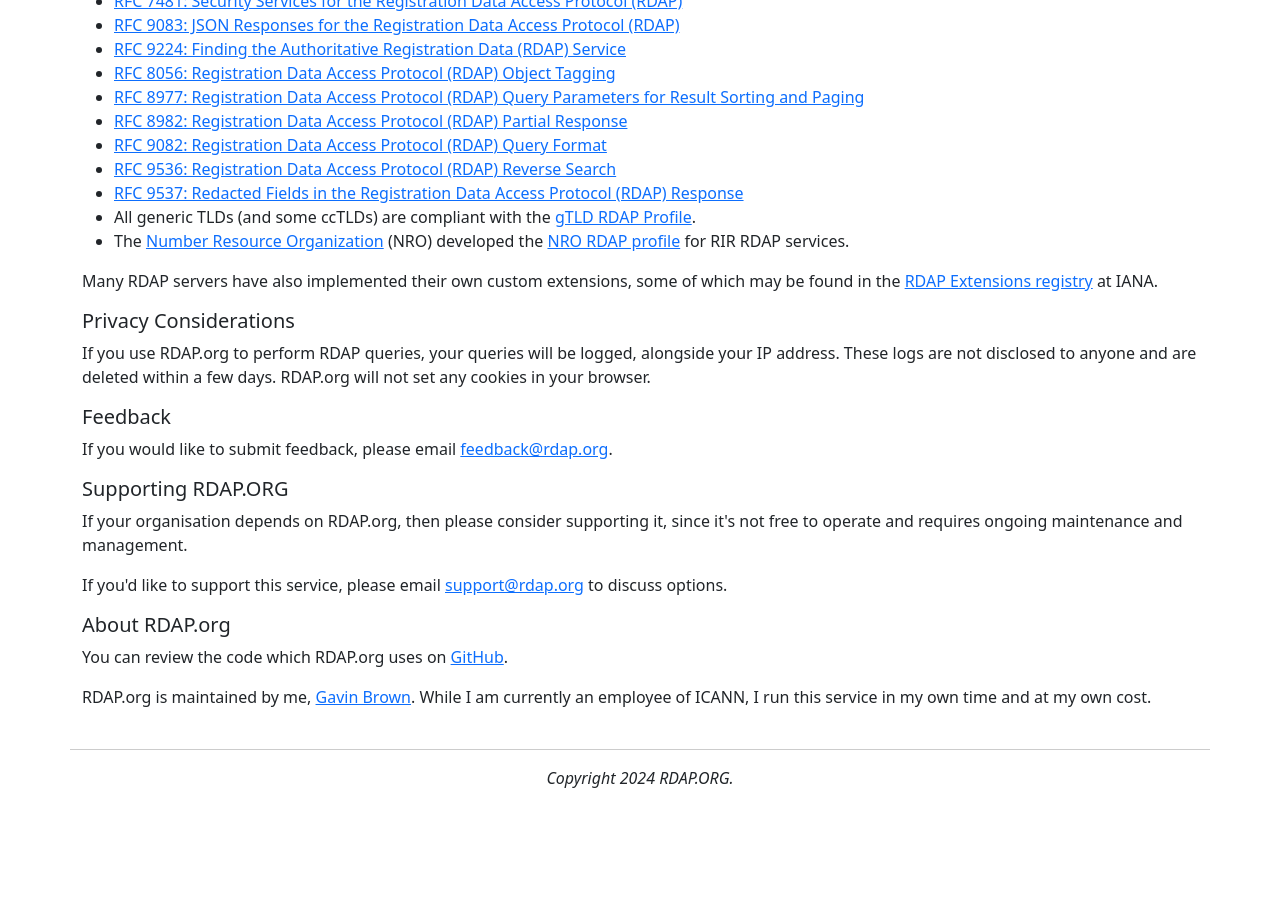
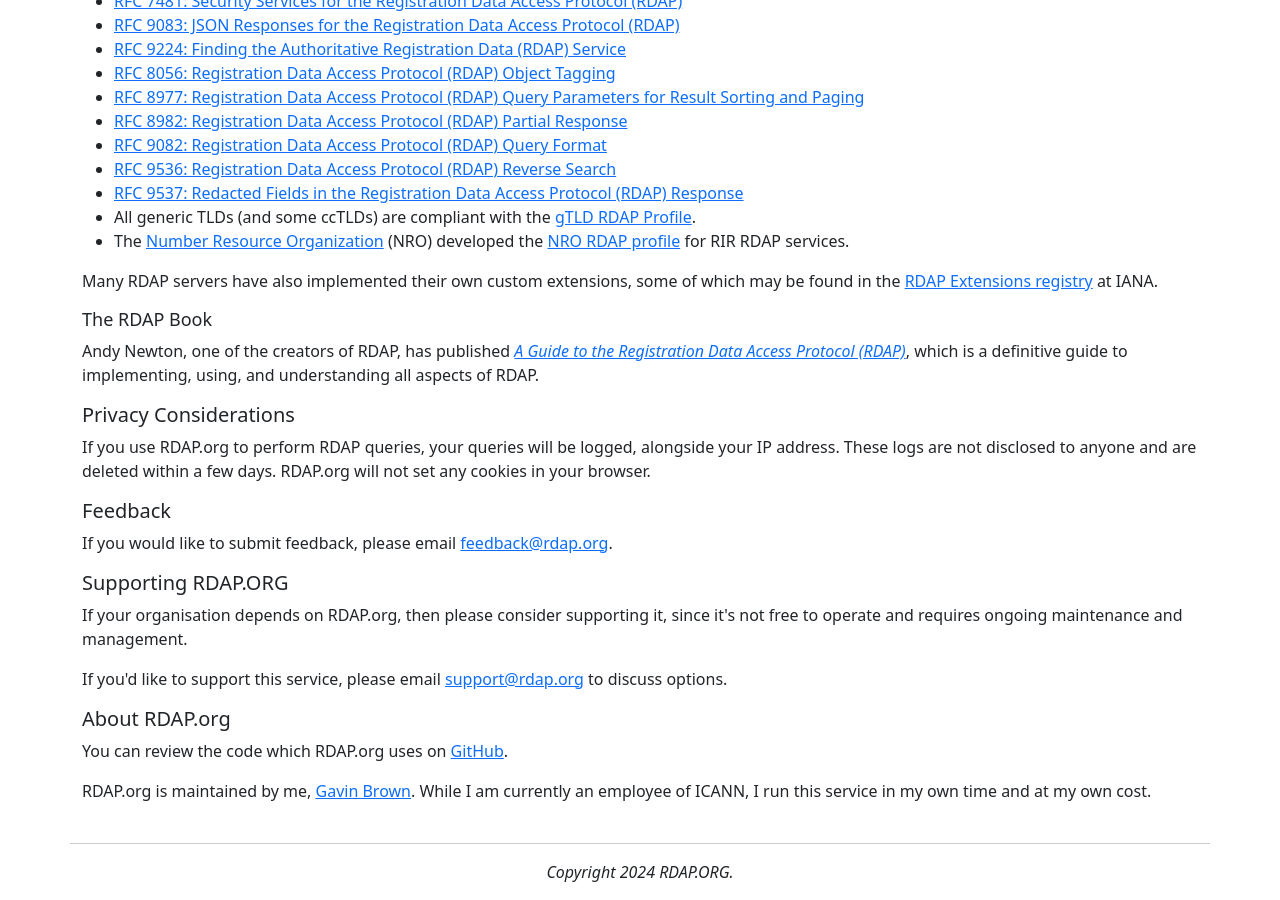
Before and after one commit to rdap-org/about.rdap.org, a Jekyll site: the page built from index.html, in a window 1280 px wide and 900 px high, scrolled down 1143 px. Built offline with Jekyll 4.4.1, drawn with Linux system fonts in a browser that asks for light colours; before the commit the page ends 1949 px from its top, so only the background shows below that.

Commit message:
Update index.html

```diff
--- a/index.html
+++ b/index.html
@@ -75,6 +75,10 @@
 
 <p>Many RDAP servers have also implemented their own custom extensions, some of which may be found in the <a href="https://www.iana.org/assignments/rdap-extensions/rdap-extensions.xhtml">RDAP Extensions registry</a> at IANA.</p>
 
+<h3>The RDAP Book</h3>
+
+<p>Andy Newton, one of the creators of RDAP, has published <a href="https://rdap.rcode3.com/" target="new"><em>A Guide to the Registration Data Access Protocol (RDAP)</em></a>, which is a definitive guide to implementing, using, and understanding all aspects of RDAP.</p>
+
 <h2>Privacy Considerations</h2>
 
 <p>If you use RDAP.org to perform RDAP queries, your queries will be logged, alongside your IP address. These logs are not disclosed to anyone and are deleted within a few days. RDAP.org will not set any cookies in your browser.</p>
```
